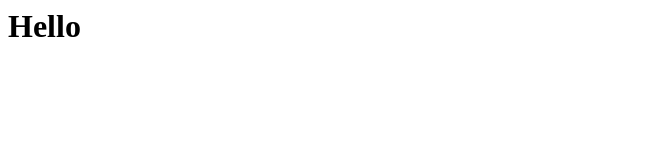
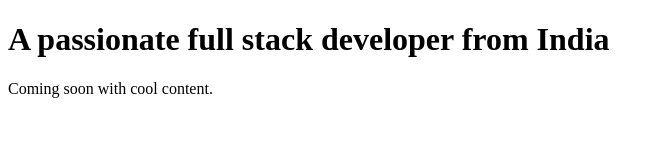
Before and after one commit to ashishforgive/ashish.github.io, a plain HTML site: page index.html in a window 1280 px wide. Shown: the whole page, without its empty margins (0-664 px from the left). Drawn offline with Linux system fonts and the light colour scheme.

Commit message:
Added profile html

```diff
--- a/index.html
+++ b/index.html
@@ -1,3 +1,12 @@
-<HTML>
-	<h1>Hello</h1>
-</HTML>
+<!DOCTYPE html>
+<html>
+<head>
+<title>Ashish Kumar- A passionate full stack developer from India</title>
+</head>
+<body>
+
+<h1>A passionate full stack developer from India</h1>
+<p>Coming soon with cool content.</p>
+
+</body>
+</html>
```
